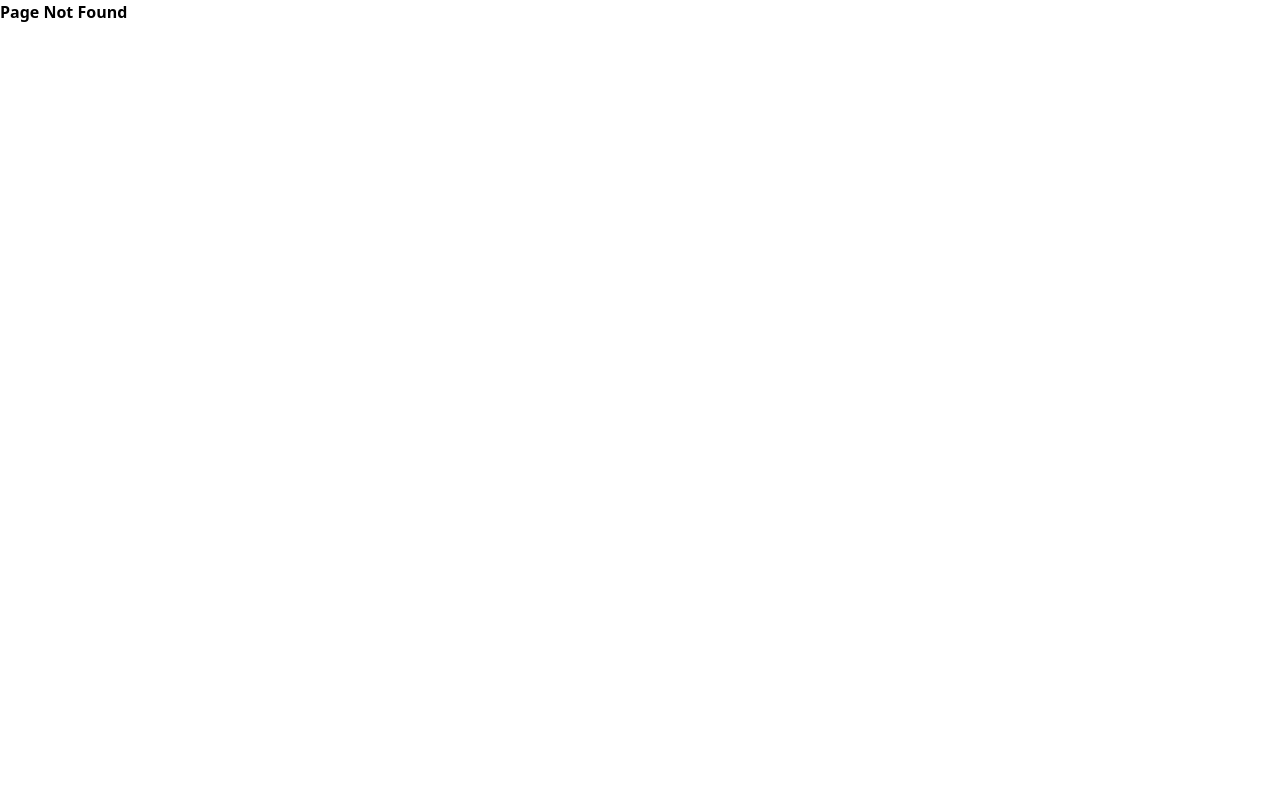
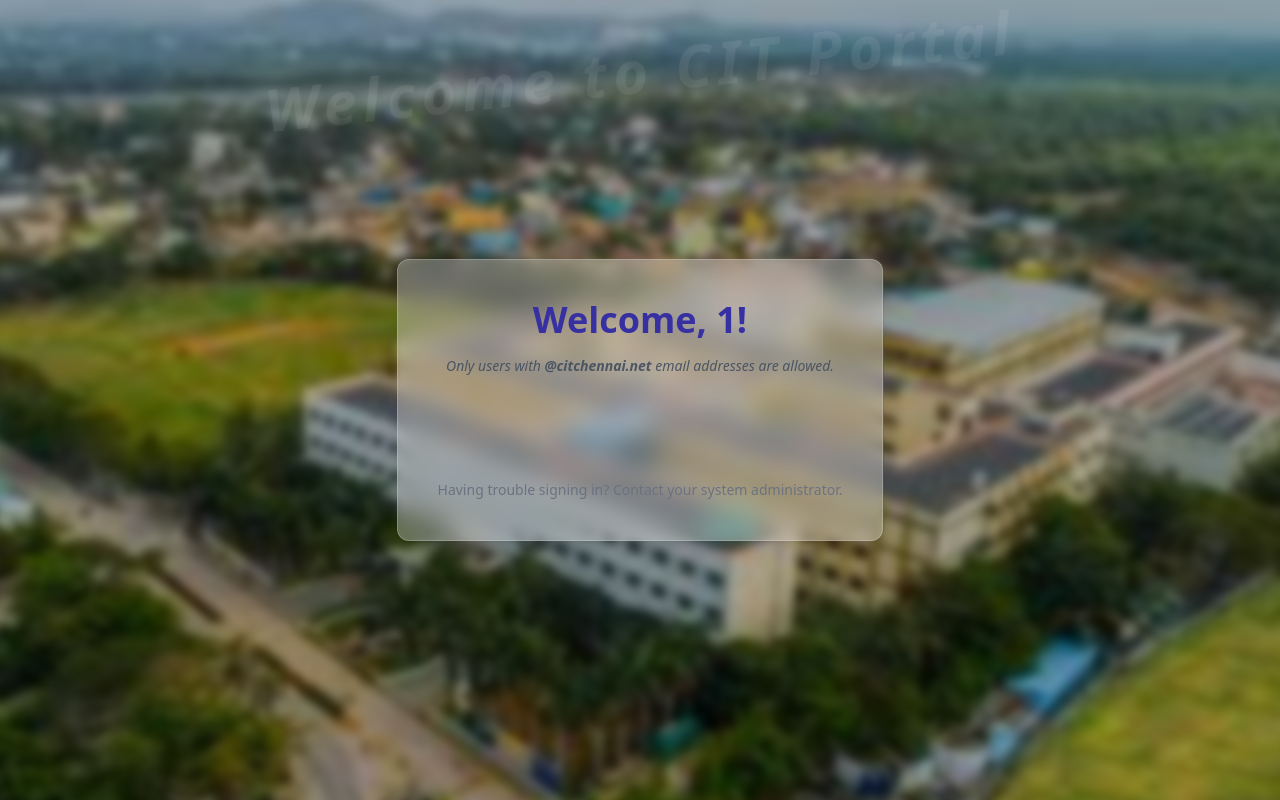
Before and after one commit to Dhar-21-06/Sustainability-and-Resource-Optimization-System, a React (Create React App) app in the folder BookingSystem/frontend/: page /auth/login/1 in a window 1280 px wide. Before the commit this address had no page. Built offline with nearby package versions, Linux system fonts and the light colour scheme.

Commit message:
added cit-bg.jpeg in assets, redesigned role selection page and google authentication page, not using loginform.jsx and signupform.jsx, instead created googleauthpage.jsx, routes added to the app.js

```diff
--- a/BookingSystem/frontend/src/App.js
+++ b/BookingSystem/frontend/src/App.js
@@ -11,12 +11,14 @@ import RoleSelection from './components/auth/RoleSelection';
 import LoginForm from './components/auth/LoginForm';
 import SignupForm from './components/auth/SignupForm';
 import ForgotPassword from './components/auth/ForgotPassword';
+import GoogleAuthPage from './components/auth/GoogleAuthPage';
 
 function App() {
   return (
     <>
       <Routes>
   <Route path="/" element={<RoleSelection />} />
+  <Route path="/auth/login/:role" element={<GoogleAuthPage />} />
   <Route path="/login/:role" element={<LoginForm />} />
   <Route path="/signup/:role" element={<SignupForm />} />
   <Route path="/forgot-password/:role" element={<ForgotPassword />} />
--- /dev/null
+++ b/BookingSystem/frontend/src/components/auth/GoogleAuthPage.jsx
@@ -0,0 +1,56 @@
+// components/auth/GoogleAuthPage.jsx
+import React from 'react';
+import { useParams } from 'react-router-dom';
+import GoogleAuthButton from './GoogleAuthButton';
+import citBg from '../../assets/cit-bg.jpeg'; // Adjust path as needed
+
+const GoogleAuthPage = () => {
+  const { role } = useParams(); // 'faculty' or 'admin'
+  const capitalizedRole = role.charAt(0).toUpperCase() + role.slice(1);
+
+  return (
+    <div className="relative min-h-screen overflow-hidden">
+      {/* Background Image */}
+      <div
+        className="absolute inset-0 bg-cover bg-center scale-105 blur-sm brightness-75 transition-all duration-1000 ease-in-out"
+        style={{ backgroundImage: `url(${citBg})` }}
+      />
+
+      {/* Semi-transparent radial overlay */}
+      <div className="absolute inset-0 bg-gradient-radial from-white/50 to-transparent z-10 pointer-events-none" />
+
+      {/* Floating welcome background slanted text */}
+      <div className="absolute top-10 left-0 w-full text-center z-10 pointer-events-none">
+        <h2 className="text-6xl font-black text-white/10 italic select-none transform rotate-[-6deg] tracking-widest animate-pulse">
+          Welcome to CIT Portal
+        </h2>
+      </div>
+
+      {/* Foreground content */}
+      <div className="relative z-20 flex flex-col items-center justify-center min-h-screen px-6">
+        <div className="text-center max-w-xl bg-white/30 backdrop-blur-md p-10 rounded-xl shadow-lg border border-white/20">
+          <h1 className="text-4xl font-extrabold text-indigo-800 mb-4">
+            Welcome, {capitalizedRole}!
+          </h1>
+          <p className="text-sm text-gray-600 italic mb-8">
+            Only users with <strong>@citchennai.net</strong> email addresses are allowed.
+          </p>
+
+          {/* Google Auth Button with glowing ring animation */}
+          <div className="relative flex justify-center">
+            <div className="absolute inset-0 flex justify-center items-center">
+              <div className="animate-ping w-28 h-12 rounded-lg bg-blue-400 opacity-30"></div>
+            </div>
+            <GoogleAuthButton role={role} />
+          </div>
+
+          <p className="mt-8 text-sm text-gray-500">
+            Having trouble signing in? Contact your system administrator.
+          </p>
+        </div>
+      </div>
+    </div>
+  );
+};
+
+export default GoogleAuthPage;
--- a/BookingSystem/frontend/src/components/auth/LoginForm.jsx
+++ b/BookingSystem/frontend/src/components/auth/LoginForm.jsx
@@ -6,7 +6,8 @@ import GoogleAuthButton from './GoogleAuthButton';
 
 const LoginForm = () => {
   const navigate = useNavigate();
-  const { role } = useParams(); // 'faculty' or 'admin'
+  const path = window.location.pathname;
+  const role = path.includes('admin') ? 'admin' : 'faculty'; // 'faculty' or 'admin'
 
   const [email, setEmail] = useState('');
   const [password, setPassword] = useState('');
--- a/BookingSystem/frontend/src/components/auth/RoleSelection.jsx
+++ b/BookingSystem/frontend/src/components/auth/RoleSelection.jsx
@@ -1,30 +1,65 @@
 // components/auth/RoleSelection.jsx
 import React from 'react';
 import { useNavigate } from 'react-router-dom';
+import citBg from '../../assets/cit-bg.jpeg' // Adjust this import path based on where you saved cit-bg.jpeg
 
 const RoleSelection = () => {
   const navigate = useNavigate();
 
   const handleRoleSelect = (role) => {
-    navigate(`/login/${role}`);
+    navigate(`/auth/login/${role}`);
   };
 
   return (
-    <div className="flex flex-col items-center justify-center min-h-screen bg-gray-100 p-4">
-      <h1 className="text-3xl font-bold mb-6">Select Role</h1>
-      <div className="space-y-4">
+    <div className="relative min-h-screen overflow-hidden">
+
+      {/* Background image */}
+      <div
+        className="absolute inset-0 bg-cover bg-center z-0"
+        style={{ backgroundImage: `url(${citBg})` }}
+      />
+
+      {/* Glass overlay */}
+      <div className="absolute inset-0 bg-white/30 backdrop-blur-md z-10" />
+
+      {/* Animated blurred blobs */}
+      <div className="absolute w-96 h-96 bg-blue-300 opacity-20 rounded-full blur-3xl top-10 left-[-80px] animate-pulse z-0" />
+      <div className="absolute w-96 h-96 bg-green-300 opacity-20 rounded-full blur-3xl bottom-[-50px] right-[-60px] animate-pulse z-0" />
+
+      {/* Gradient tint overlay (optional) */}
+      <div className="absolute inset-0 bg-gradient-to-br from-indigo-600/20 to-blue-200/20 mix-blend-overlay z-10" />
+      {/* Floating slanted welcome text */}
+      <div className="absolute top-10 left-0 w-full text-center z-10 pointer-events-none">
+        <h2 className="text-6xl font-black text-white/10 italic select-none transform rotate-[-6deg] tracking-widest animate-pulse">
+        Welcome to CIT Portal
+        </h2>
+      </div>
+
+      {/* Foreground content */}
+      <div className="relative z-20 flex flex-col items-center justify-center min-h-screen p-6">
+        <div className="text-center max-w-xl bg-white/60 p-10 rounded-xl shadow-lg backdrop-blur-sm">
+          <h1 className="text-4xl font-extrabold text-indigo-800 mb-4 drop-shadow">
+            Welcome to the Resource Booking System
+          </h1>
+          <p className="text-sm text-gray-600 italic mb-8">
+            Use your @citchennai.net Google account to sign in. No signup required!
+          </p>
+
+          <div className="grid grid-cols-1 sm:grid-cols-2 gap-6">
             <button
               onClick={() => handleRoleSelect('faculty')}
-          className="px-6 py-3 bg-blue-600 text-white rounded-lg shadow hover:bg-blue-700"
+              className="px-6 py-4 bg-blue-600 text-white font-semibold text-lg rounded-xl shadow-md hover:bg-blue-700 transition-all"
             >
                Login as Faculty
             </button>
             <button
               onClick={() => handleRoleSelect('admin')}
-          className="px-6 py-3 bg-green-600 text-white rounded-lg shadow hover:bg-green-700"
+              className="px-6 py-4 bg-green-600 text-white font-semibold text-lg rounded-xl shadow-md hover:bg-green-700 transition-all"
             >
                Login as Admin
             </button>
+          </div>
+        </div>
       </div>
     </div>
   );
--- a/BookingSystem/frontend/src/pages/user/home.jsx
+++ b/BookingSystem/frontend/src/pages/user/home.jsx
@@ -26,7 +26,7 @@ const Home = () => {
   <Link to="/my-bookings">
     <DashboardCard title="My Bookings" description="2 Booked" icon={icon2} />
   </Link>
-  <Link to="/upoming-events">
+  <Link to="/upcoming-events">
     <DashboardCard title="View Upcoming Events" description="Today: 3 Events" icon={icon3} />
   </Link>
 </section>
```
Also changed, not shown: BookingSystem/frontend/public/assets/cit-bg.jpeg (added), BookingSystem/frontend/src/assets/cit-bg.jpeg (added). Lines whose indentation alone changed are shown as unchanged.
